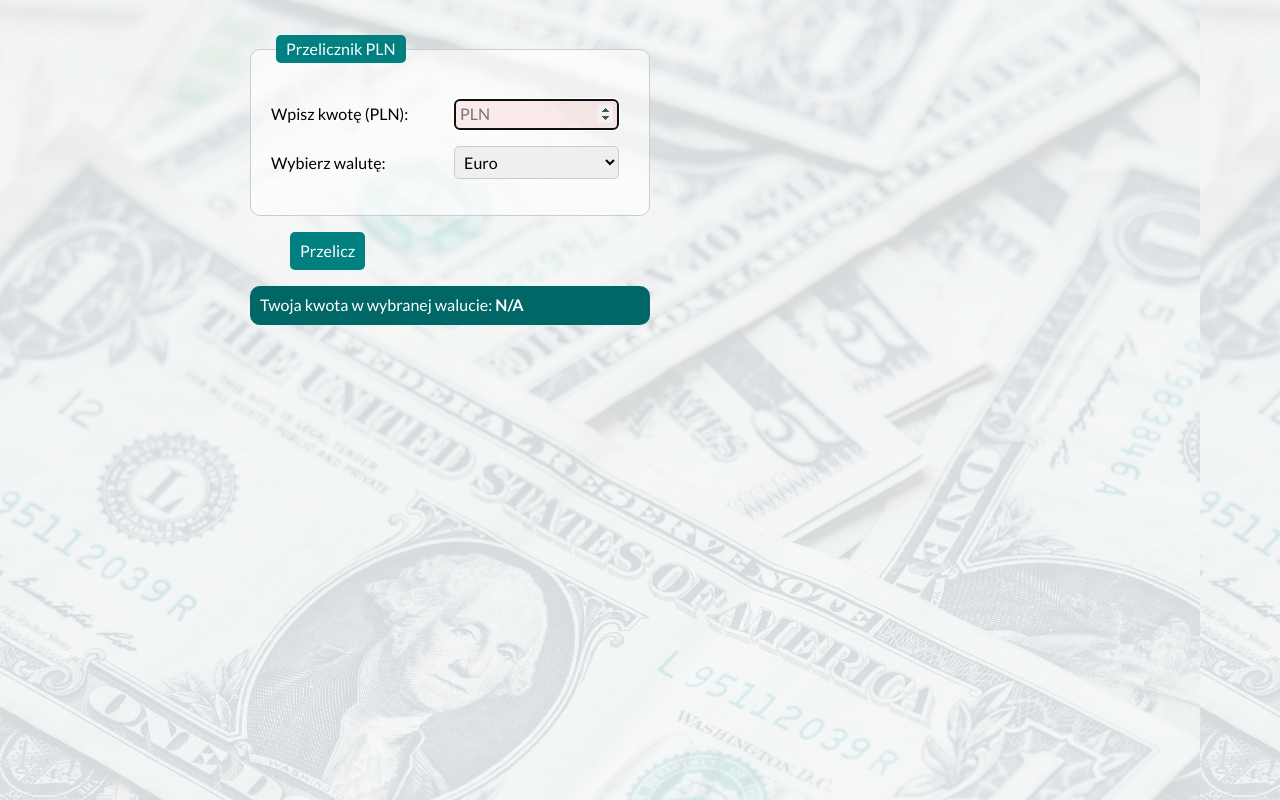
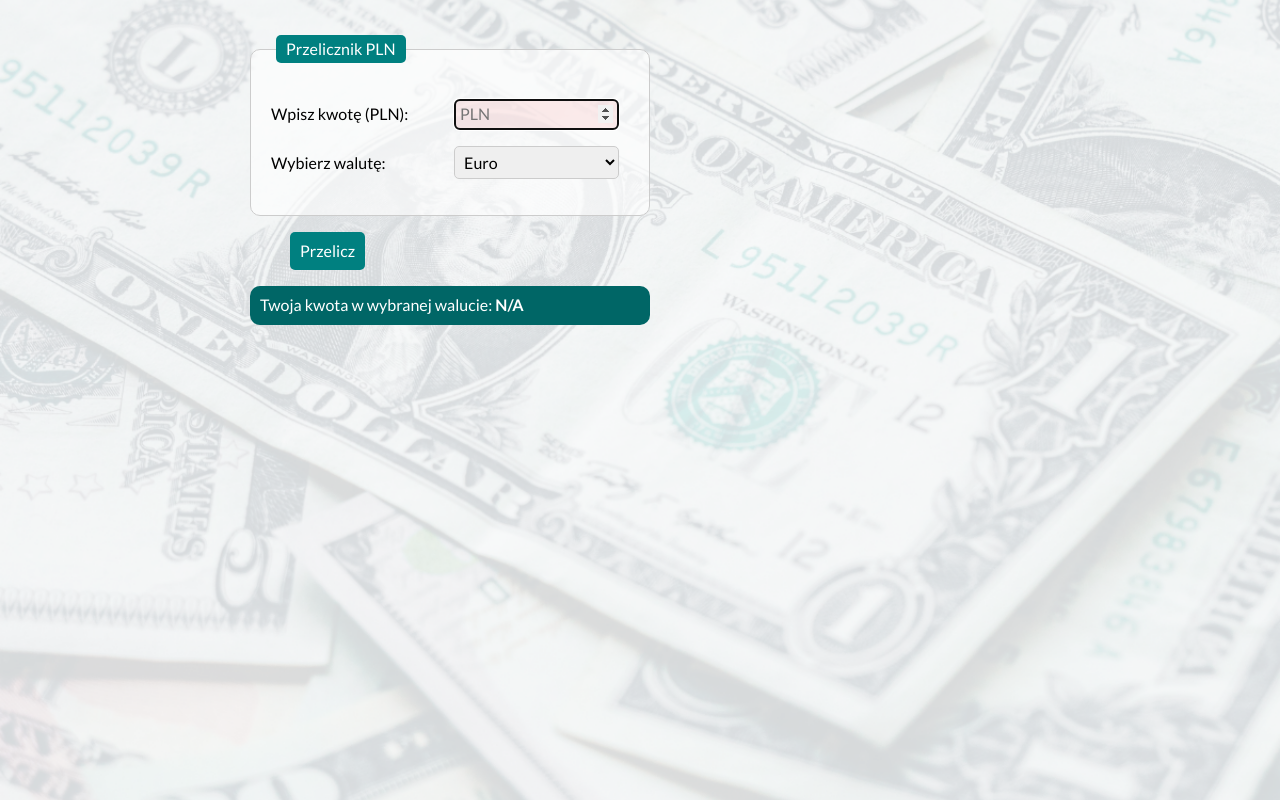
Before and after one commit to konradkapica/currency-converter, a plain HTML site: page index.html in a window 1280 px wide. Drawn offline with nearby package versions, Linux system fonts and the light colour scheme.

Commit message:
background image size cover

```diff
--- a/css/body.css
+++ b/css/body.css
@@ -12,4 +12,6 @@ html {
     padding: 10px;
     font-family: 'Lato', sans-serif;
     background-image: url(../images/background.png);
+    background-size: cover;
+    background-position: center;
 }
```
